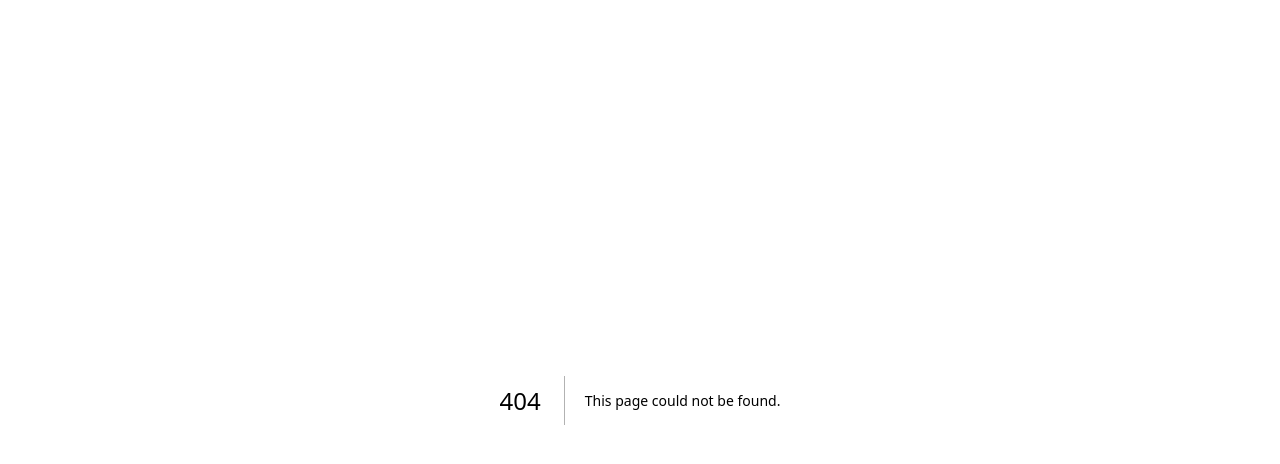
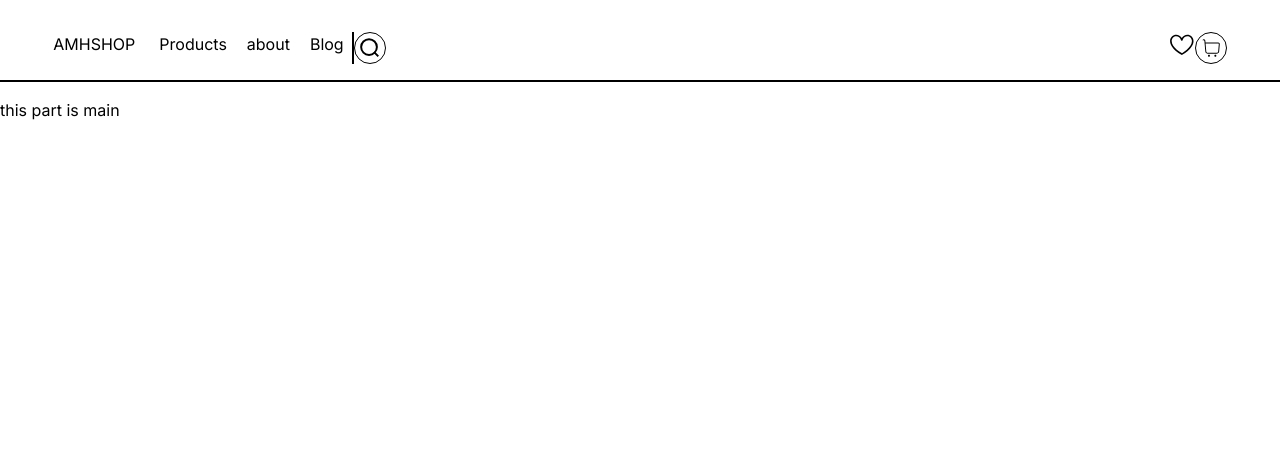
Before and after one commit to AliMoharramy/AMH, a Next.js app: page /shop in a window 1280 px wide. Before the commit this address had no page. Shown: the top 464 px of the page. Built offline with nearby package versions, Linux system fonts and the light colour scheme.

Commit message:
start shop

```diff
--- a/app/globals.css
+++ b/app/globals.css
@@ -140,3 +140,15 @@ body {
   left: 0;
   top: 0;
 }
+.searchIcon {
+  font-size: 1rem;
+}
+.shopping-cart {
+  font-size: 2rem;
+  padding: 0.2rem;
+  border: 1px solid black;
+  border-radius: 100%;
+}
+.navHeart {
+  font-size: 1.6rem;
+}
--- a/app/lib/data.ts
+++ b/app/lib/data.ts
@@ -18,16 +18,12 @@ export async function fetchTasks() {
     throw new Error("Failed to fetch the tasks.");
   }
 }
-export async function updateTaskTiming(
-  id: string,
-  start: string,
-  endtime: string
-) {
+export async function updateTaskTiming() {
   try {
     await sql`
       UPDATE tasks
-      SET start = ${start}, endtime = ${endtime}
-      WHERE task_id = ${id}
+      SET start = '1:48', endtime = '2:30'
+      WHERE rank = 'A'
     `;
   } catch (error) {
     return { message: "Database Error: Failed to Update task." };
--- a/app/page.tsx
+++ b/app/page.tsx
@@ -5,6 +5,9 @@ export default function Home() {
   return (
     <main>
       <Link href="/todo">click me</Link>
+      <Link className="m-5" href="/shop">
+        ShopPage
+      </Link>
     </main>
   );
 }
--- /dev/null
+++ b/app/shop/page.tsx
@@ -0,0 +1,10 @@
+import ShopNav from "../ui/shop/shopNav";
+
+export default function ShopPage() {
+  return (
+    <div className="">
+      <ShopNav />
+      this part is main
+    </div>
+  );
+}
--- /dev/null
+++ b/app/ui/shop/search.tsx
@@ -0,0 +1,10 @@
+"use client";
+import { IconContext } from "react-icons";
+import { FiSearch } from "react-icons/fi";
+export default function Search() {
+  return (
+    <IconContext.Provider value={{ className: "shopping-cart" }}>
+      <FiSearch />
+    </IconContext.Provider>
+  );
+}
--- /dev/null
+++ b/app/ui/shop/shopNav.tsx
@@ -0,0 +1,33 @@
+"use client";
+import Search from "./search";
+import { GoHeart } from "react-icons/go";
+import { IconContext } from "react-icons";
+import ShoppingCart from "./shoppingCart";
+
+export default function ShopNav() {
+  return (
+    <div className="flex my-4 border-b-2 py-4">
+      <div className="w-11/12 m-auto flex justify-between">
+        <div className="flex">
+          <h3 className="logo mr-4">AMHSHOP</h3>
+          <nav className="border-r-2 px-2">
+            <ul className="flex gap-5 ">
+              <li>Products</li>
+              <li>about</li>
+              <li>Blog</li>
+            </ul>
+          </nav>
+          <IconContext.Provider value={{ color: "red" }}>
+            <Search />
+          </IconContext.Provider>
+        </div>
+        <div className="justify-end flex">
+          <IconContext.Provider value={{ className: "navHeart" }}>
+            <GoHeart />
+          </IconContext.Provider>
+          <ShoppingCart />
+        </div>
+      </div>
+    </div>
+  );
+}
--- /dev/null
+++ b/app/ui/shop/shoppingCart.tsx
@@ -0,0 +1,10 @@
+"use client";
+import { IconContext } from "react-icons";
+import { CiShoppingCart } from "react-icons/ci";
+export default function ShoppingCart() {
+  return (
+    <IconContext.Provider value={{ className: "shopping-cart" }}>
+      <CiShoppingCart />
+    </IconContext.Provider>
+  );
+}
--- a/app/ui/todo/workin-task.tsx
+++ b/app/ui/todo/workin-task.tsx
@@ -29,7 +29,7 @@ export default function WorkingTask({
   function doneTask(e: React.MouseEvent) {
     let time = new Date();
     let doneTime = `${time.getHours()}:${time.getMinutes()}`;
-    updateTaskTiming("9da61932-ea4e-4e83-9e28-3a632b6855b4", doneTime, "14:00");
+    updateTaskTiming();
     compliteTask(doneTime);
   }
   function dragOverit(e: React.DragEvent) {
--- a/package.json
+++ b/package.json
@@ -17,6 +17,7 @@
     "next": "14.1.1",
     "react": "^18",
     "react-dom": "^18",
+    "react-icons": "^5.0.1",
     "react-timer-hook": "^3.0.7"
   },
   "devDependencies": {
```
Also changed, not shown: scripts/seed.js (+3 -7 lines), 1 other file (tests, documents, lock files or other folders).
